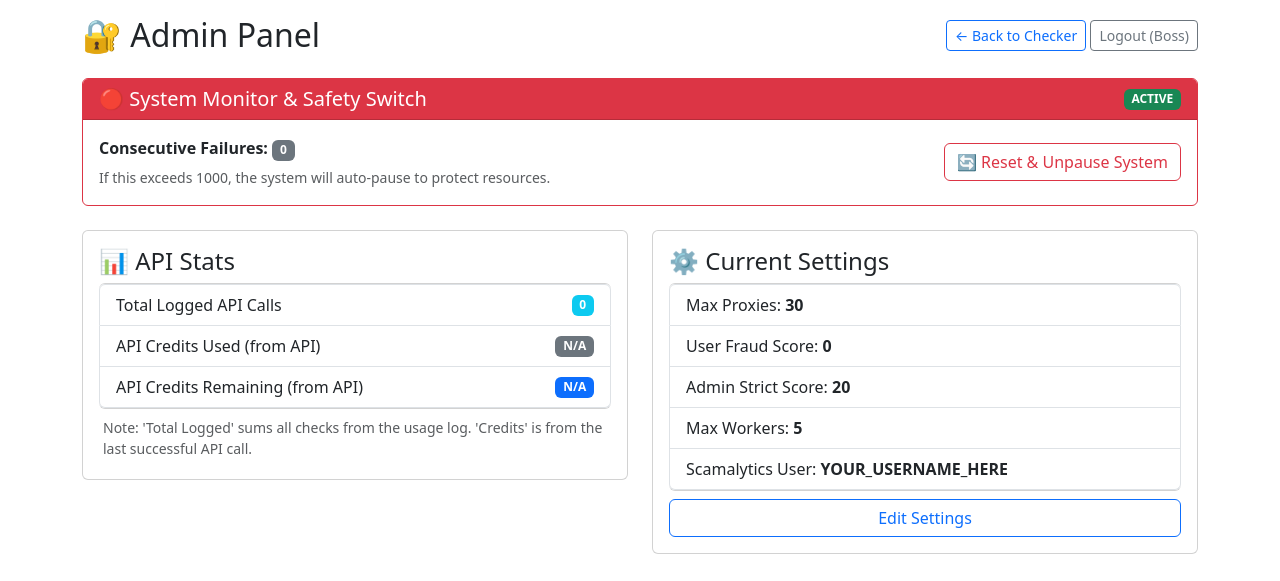
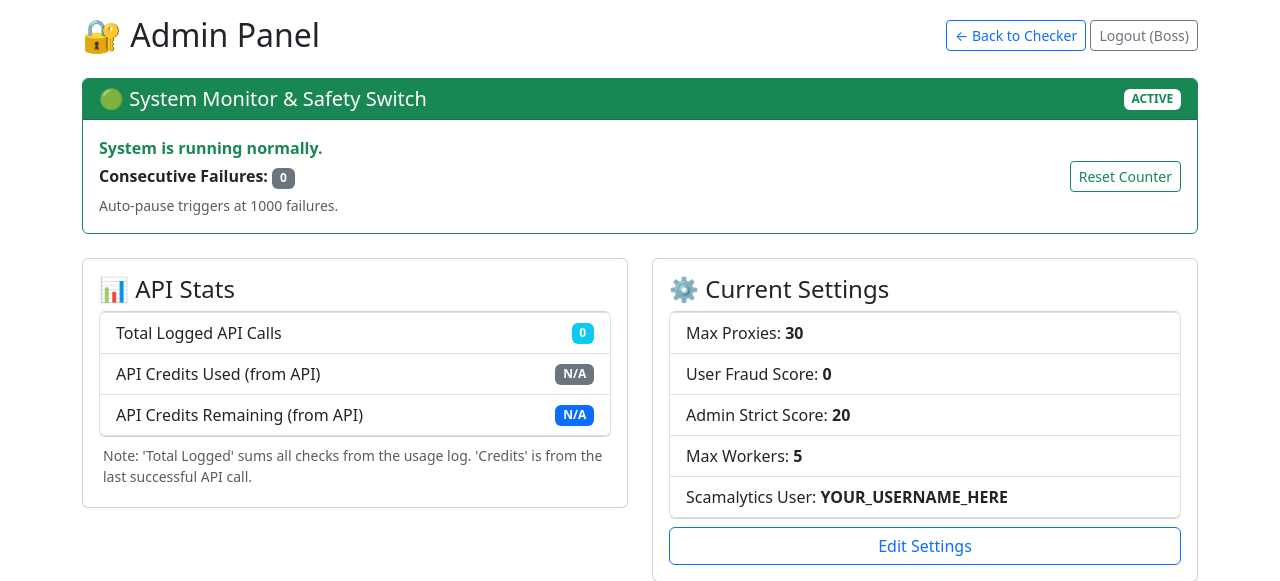
Before and after one commit to elishakip1/Vproxy-console, a Flask app: page /admin in a window 1280 px wide. Shown: the top 581 px of the page. Run offline with Flask 3, Linux system fonts and the light colour scheme; a user stored in the database is signed in.

Commit message:
Enhance system status display in admin panel

```diff
--- a/templates/admin.html
+++ b/templates/admin.html
@@ -45,28 +45,46 @@
 
     <div class="row mt-4">
       <div class="col-12 mb-4">
+          {% if stats.system_paused == "TRUE" %}
           <div class="card border-danger">
               <div class="card-header bg-danger text-white d-flex justify-content-between align-items-center">
                   <h5 class="mb-0">🔴 System Monitor & Safety Switch</h5>
-                  {% if stats.system_paused == "TRUE" %}
                   <span class="badge bg-warning text-dark">SYSTEM PAUSED</span>
-                  {% else %}
-                  <span class="badge bg-success">ACTIVE</span>
-                  {% endif %}
               </div>
               <div class="card-body d-flex justify-content-between align-items-center">
                   <div>
-                      <p class="mb-1"><strong>Consecutive Failures:</strong> <span class="badge bg-secondary">{{ stats.consecutive_fails }}</span></p>
-                      <small class="text-muted">If this exceeds 1000, the system will auto-pause to protect resources.</small>
+                      <p class="mb-1 text-danger fw-bold">System is currently halted!</p>
+                      <p class="mb-1"><strong>Consecutive Failures:</strong> <span class="badge bg-danger">{{ stats.consecutive_fails }}</span></p>
                   </div>
                   <form action="{{ url_for('admin_reset_system') }}" method="POST">
-                      <button type="submit" class="btn btn-outline-danger"
+                      <button type="submit" class="btn btn-danger"
                               onclick="return confirm('This will reset the failure counter to 0 and unpause the system. Continue?')">
                           🔄 Reset & Unpause System
                       </button>
                   </form>
               </div>
           </div>
+          {% else %}
+          <div class="card border-success">
+              <div class="card-header bg-success text-white d-flex justify-content-between align-items-center">
+                  <h5 class="mb-0">🟢 System Monitor & Safety Switch</h5>
+                  <span class="badge bg-white text-success">ACTIVE</span>
+              </div>
+              <div class="card-body d-flex justify-content-between align-items-center">
+                  <div>
+                      <p class="mb-1 text-success fw-bold">System is running normally.</p>
+                      <p class="mb-1"><strong>Consecutive Failures:</strong> <span class="badge bg-secondary">{{ stats.consecutive_fails }}</span></p>
+                      <small class="text-muted">Auto-pause triggers at 1000 failures.</small>
+                  </div>
+                  <form action="{{ url_for('admin_reset_system') }}" method="POST">
+                    <button type="submit" class="btn btn-outline-success btn-sm"
+                            onclick="return confirm('Reset counter?')">
+                        Reset Counter
+                    </button>
+                </form>
+              </div>
+          </div>
+          {% endif %}
       </div>
 
       <div class="col-md-6">
@@ -105,6 +123,7 @@
         </div>
       </div>
     </div>
+
     <div class="row mt-4">
       <div class="col-md-6">
         <div class="card p-3 mb-4">
```
